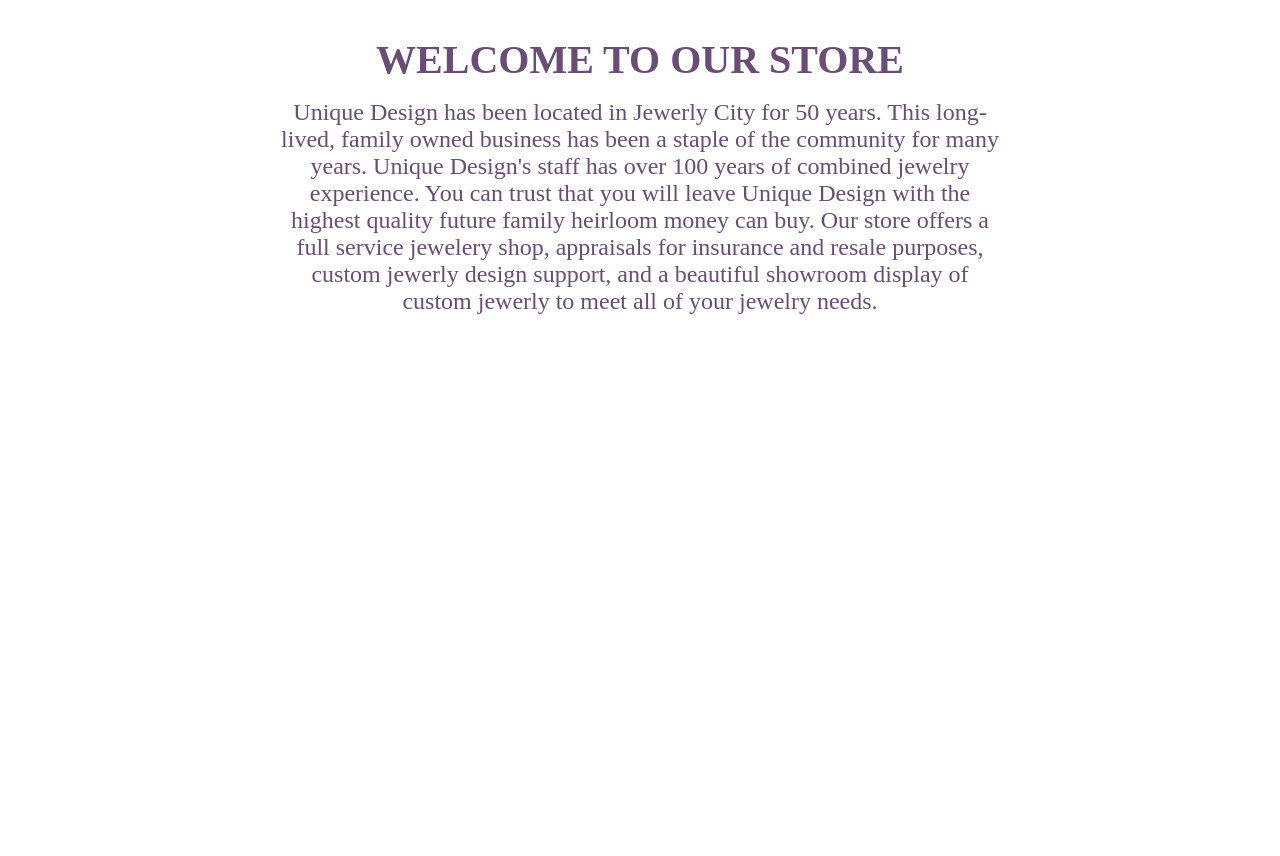
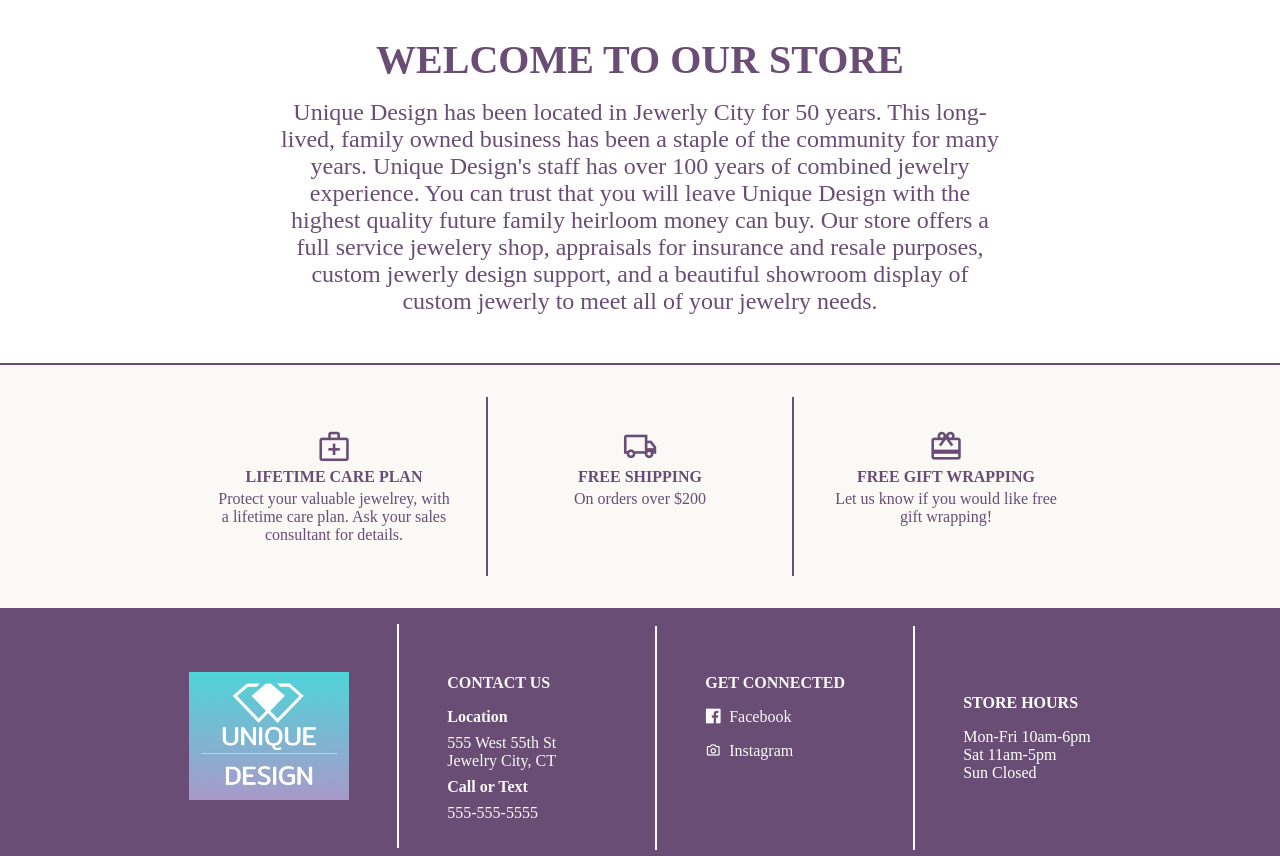
Before and after one commit to Amiriel01/Jewelry-Website, a React (Vite) app: page / in a window 1280 px wide. Shown: the part 354-1210 px from the top of the page. Before the commit the page ends 800 px from the top, so only its background shows below. Built offline with nearby package versions, Linux system fonts and the light colour scheme.

Commit message:
homepage completed and styled

```diff
--- a/index.html
+++ b/index.html
@@ -6,6 +6,13 @@
     <meta name="viewport" content="width=device-width, initial-scale=1.0" />
     <title>Unique Design Jewelery</title>
     <link rel="stylesheet" href="https://fonts.googleapis.com/css2?family=Material+Symbols+Outlined:opsz,wght,FILL,GRAD@24,400,0,0" />
+    <link rel="stylesheet" href="https://fonts.googleapis.com/css2?family=Material+Symbols+Outlined:opsz,wght,FILL,GRAD@24,400,0,0" />
+    <link rel="stylesheet" href="https://fonts.googleapis.com/css2?family=Material+Symbols+Outlined:opsz,wght,FILL,GRAD@24,400,0,0" />
+    <link rel="stylesheet" href="https://fonts.googleapis.com/css2?family=Material+Symbols+Outlined:opsz,wght,FILL,GRAD@24,400,0,0" />
+
+    <link rel="stylesheet" href="https://cdn.jsdelivr.net/gh/devicons/devicon@v2.15.1/devicon.min.css">
+    <link rel="stylesheet" href="https://fonts.googleapis.com/css2?family=Material+Symbols+Outlined:opsz,wght,FILL,GRAD@24,400,0,0" />
+
   </head>
   <body>
     <div id="root"></div>
--- a/src/App.css
+++ b/src/App.css
@@ -31,6 +31,7 @@ html, body {
     padding-left: 15rem;
     margin-top: -2rem;
     padding-top: 1rem;
+    background-color: #FAF9F6;
 }
 
 #appt-text:hover,
@@ -74,8 +75,6 @@ html, body {
     text-align: center;
 }
 
-
-
 #ring-img {
     border-bottom: solid 2px rgb(105, 77, 117);
     width: 100%;
@@ -101,9 +100,106 @@ html, body {
     width: 45rem;
     margin-left: auto;
     margin-right: auto;
+    padding-bottom: 2rem;
 }
 
 .material-symbols-outlined {
     font-size: 2.2rem;
+    color:  rgb(105, 77, 117);
+}
 
+.footer {
+    display: flex;
+    background-color: #FAF9F6;
+    padding: 2rem;
+    border-top: solid 2px rgb(105, 77, 117);
+    justify-content: center;
 }
+
+.care-ship-gift-container {
+    display: flex;
+}
+
+.care-container,
+.shipping-container,
+.gift-container {
+    width: 15rem;
+    padding: 2rem;
+    text-align: center;
+    color:  rgb(105, 77, 117);
+}
+
+.care-container,
+.shipping-container{
+    border-right: solid 2px rgb(105, 77, 117);
+}
+
+#care-title,
+#shipping-title,
+#gift-title {
+    margin-bottom: .25rem;
+    font-weight: bold;
+}
+
+#logo-small {
+    width: 7vw;
+    padding-left: 3rem;
+}
+
+.bottom-footer {
+    display: flex;
+    background-color: rgb(105, 77, 117);
+    padding: 1rem;
+    justify-content: center;
+    align-items: center;
+}
+
+#logo-small,
+.contact-container,
+.social-media-container,
+.hours-container {
+    padding: 3rem;
+    color: white
+}
+
+#logo-small,
+.contact-container,
+.social-media-container {
+    border-right: solid 2px #FAF9F6;
+    color: #FAF9F6;
+    width: 10rem;
+    height: 8rem;
+}
+
+#contact-title,
+#social-title,
+#hours-title {
+    font-weight: bold;
+    padding-bottom: 1rem;
+}
+
+.facebook-info,
+.instagram-info {
+    display: flex;
+    padding-bottom: 1rem;
+}
+
+#instagram-icon {
+    color: white;
+    font-size: 1rem;
+    padding-right: .5rem;
+}
+
+.devicon-facebook-plain {
+    padding-right: .5rem;
+}
+
+#location-title,
+#phone-title {
+    font-weight: bold;
+    padding-bottom: .5rem;
+}
+
+#location-info {
+    padding-bottom: .5rem;
+}
--- a/src/Homepage.jsx
+++ b/src/Homepage.jsx
@@ -4,6 +4,7 @@ import { BrowserRouter, Route, Link, Routes } from 'react-router-dom';
 import App from "./App.jsx";
 import About from "./About.jsx";
 import ring from './images/ring.png'
+import logolarge from './images/logolarge.png'
 
 export default function HomePage() {
     return (
@@ -23,6 +24,98 @@ export default function HomePage() {
                         Unique Design has been located in Jewerly City for 50 years. This long-lived, family owned business has been a staple of the community for many years. Unique Design's staff has over 100 years of combined jewelry experience. You can trust that you will leave Unique Design with the highest quality future family heirloom money can buy. Our store offers a full service jewelery shop, appraisals for insurance and resale purposes, custom jewerly design support, and a beautiful showroom display of custom jewerly to meet all of your jewelry needs.
                     </div>
                 </div>
+                <div className="footer">
+                    <div className="care-ship-gift-container">
+                        <div className="care-container">
+                            <span class="material-symbols-outlined">
+                                medical_services
+                            </span>
+                            <div id="care-title">
+                                LIFETIME CARE PLAN
+                            </div>
+                            <div id="care-info">
+                                Protect your valuable jewelrey, with a lifetime care plan. Ask your sales consultant for details.
+                            </div>
+                        </div>
+                        <div className="shipping-container">
+                            <span class="material-symbols-outlined">
+                                local_shipping
+                            </span>
+                            <div id="shipping-title">
+                                FREE SHIPPING
+                            </div>
+                            <div id="shipping-info">
+                                On orders over $200
+                            </div>
+                        </div>
+                        <div className="gift-container">
+                            <span class="material-symbols-outlined">
+                                redeem
+                            </span>
+                            <div id="gift-title">
+                                FREE GIFT WRAPPING
+                            </div>
+                            <div id="gift-info">
+                                Let us know if you would like free gift wrapping!
+                            </div>
+                        </div>
+                    </div>
+                </div>
+                <div className="bottom-footer">
+                    <div className="logo-small">
+                        <img id='logo-small' src={logolarge} alt="Store Logo"></img>
+                    </div>
+                    <div class="contact-container">
+                        <div id="contact-title">
+                            CONTACT US
+                        </div>
+                        <div id="location-title">
+                            Location
+                        </div>
+                        <div id="location-info">
+                            555 West 55th St
+                            <br></br>
+                            Jewelry City, CT
+                        </div>
+                        <div id="phone-title">
+                            Call or Text
+                        </div>
+                        <div id="phone-info">
+                            555-555-5555
+                        </div>
+                    </div>
+                    <div className="social-media-container">
+                        <div id="social-title">
+                            GET CONNECTED
+                        </div>
+                        <div className="facebook-info">
+                            <i class="devicon-facebook-plain"></i>
+                            <div id="facebook">
+                                Facebook
+                            </div>
+                        </div>
+                        <div className="instagram-info">
+                            <span id="instagram-icon" class="material-symbols-outlined">
+                                photo_camera
+                            </span>
+                            <div id="instagram">
+                                Instagram
+                            </div>
+                        </div>
+                    </div>
+                    <div className="hours-container">
+                        <div id="hours-title">
+                            STORE HOURS
+                        </div>
+                        <div id="hours-info">
+                            Mon-Fri 10am-6pm
+                            <br></br>
+                            Sat 11am-5pm
+                            <br></br>
+                            Sun Closed
+                        </div>
+                    </div>
+                </div>
             </main>
 
         </div>
```
